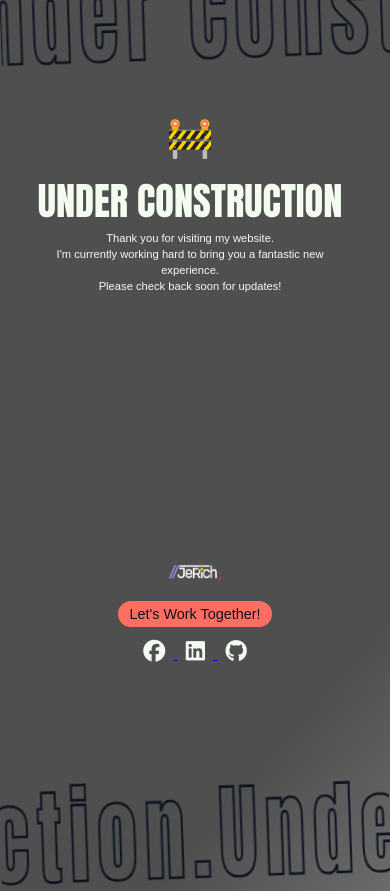
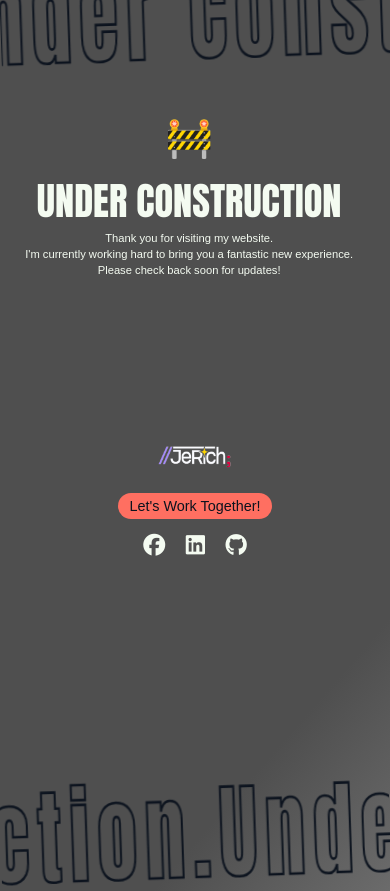
Before and after one commit to JerichElano/fcbportfolio, a plain HTML site: page index.html in a window 390 px wide. Drawn offline with Linux system fonts and the light colour scheme.

Commit message:
Update main.css

```diff
--- a/assets/main.css
+++ b/assets/main.css
@@ -89,8 +89,14 @@ p {
     flex-direction: column;
 }
 
-.logo {
-    max-height: 2.5rem;
+.lower .logo {
+    /* max-height: 2rem; */
+    max-width: 20%;
+    height: auto;
+}
+
+.lower .socials-container a {
+    text-decoration: none;
 }
 
 .lower .btn {
@@ -257,7 +263,7 @@ p {
     }
 
     .lower {
-        margin-top: 80%;
+        margin-top: 40%;
     }
 
     .lower .btn {
@@ -267,7 +273,7 @@ p {
     }
 
     .logo {
-        height: 2rem;
+        max-width: 30%;
     }
 
     .fa-linkedin, .fa-facebook, .fa-github {
```
